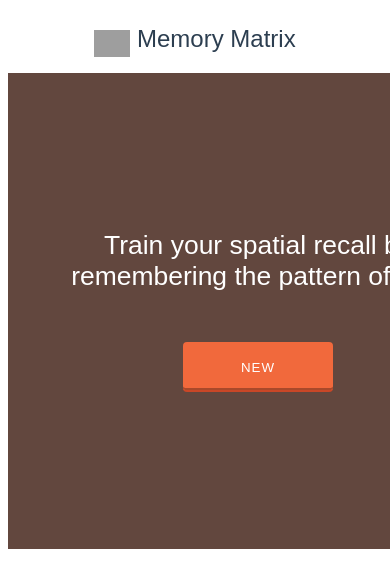
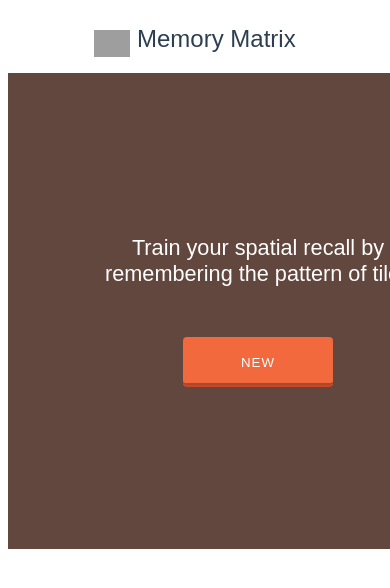
Before and after one commit to yoon12345678910/MemoryMatrix, a Vue app: page / in a window 390 px wide. Shown: the top 588 px of the page. Built offline with nearby package versions, Linux system fonts and the light colour scheme; grey boxes are pictures that could not be loaded.

Commit message:
message mission complete

```diff
--- a/src/components/CoverScreen.vue
+++ b/src/components/CoverScreen.vue
@@ -10,6 +10,10 @@
       :class="{show: state === 'END', showFadeIn: state === 'END' && showFadeIn}" >
       <button v-on:click="gameMode.load">Continue</button>
       <button v-on:click="gameMode.new">New</button>
+    </div>
+    <div class="coverScreen complete"
+      :class="{show: state === 'COMPLETE', showFadeIn: state === 'COMPLETE' && showFadeIn}" >
+      <div class="desc">You have an excellent brain!</div>
     </div>
   </div>
 </template>
@@ -24,7 +28,7 @@ export default {
     },
     showFadeIn: {
       type: Boolean,
-      default: 0
+      default: false
     },
     loadedGame: {
       type: Boolean,
@@ -32,7 +36,9 @@ export default {
     },
     gameMode: {
       type: Object,
-      default: {}
+      default: function () {
+        return {};
+      }
     }
   }
 }
@@ -63,7 +69,7 @@ export default {
   transform: translateY(0);
   opacity: 1;
 }
-.coverScreen.init .desc {
+.coverScreen .desc {
   margin-bottom: 30px;
   color: #fff;
   font-size: 165.5%;
@@ -92,4 +98,9 @@ export default {
 .coverScreen button:hover {
   background-color: #F2744A;
 }
+@media screen and (max-width: 480px) {
+  .coverScreen.init .desc {
+    font-size: 135.5%;
+  }
+}
 </style>
```
